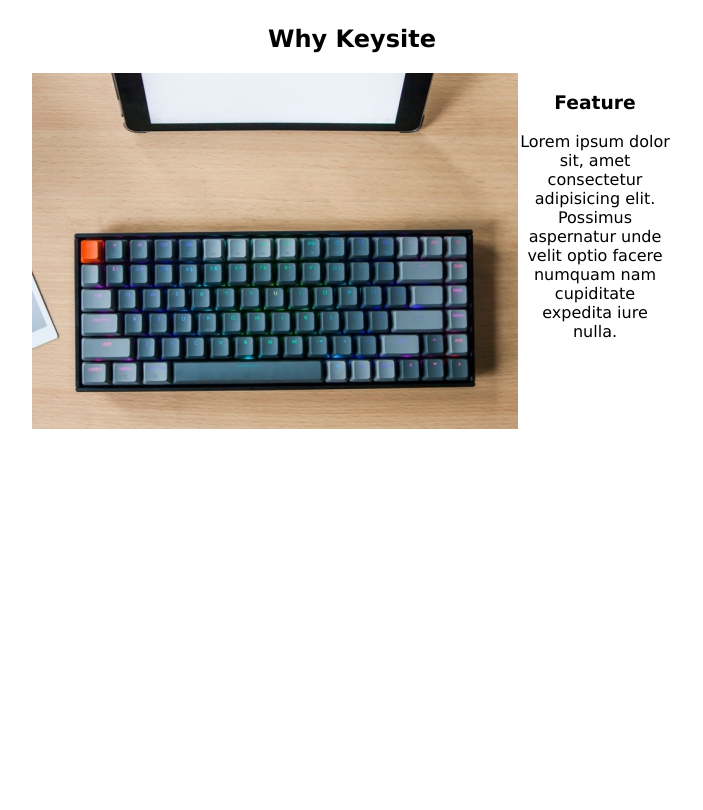
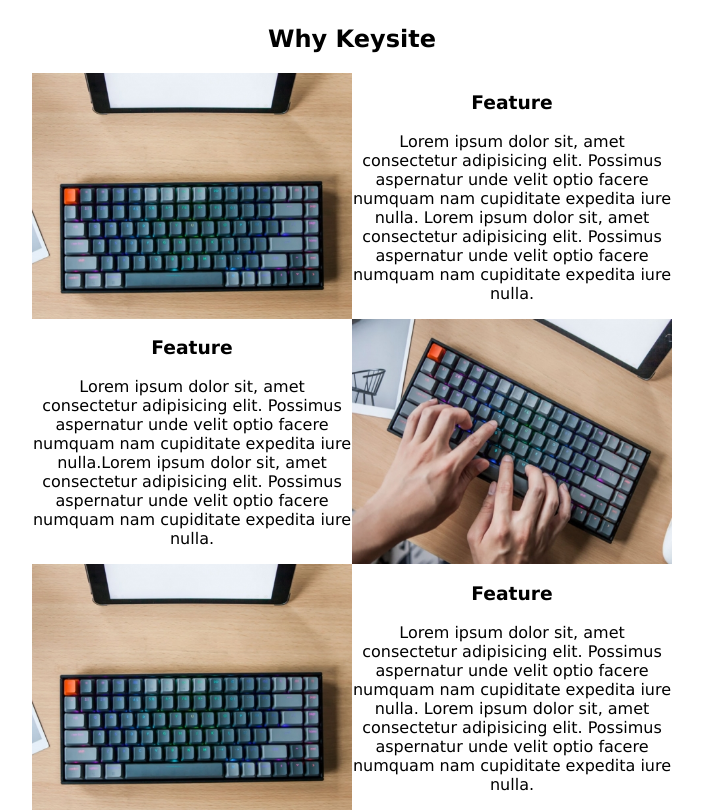
Before and after one commit to Kaleidics/keysite, a plain HTML site: page index.html in a window 1280 px wide. Shown: the part 1180-1990 px from the top of the page, without its empty margins (288-991 px from the left). Before the commit the page ends 1609 px from the top, so only its background shows below. Drawn offline with nearby package versions, Linux system fonts and the light colour scheme.

Commit message:
update files

```diff
--- a/index.html
+++ b/index.html
@@ -75,14 +75,38 @@
                 <h2 class="section-header">Why Keysite</h2>
                 <div id="content">
                     <div class="inner-content1">
-                        <img src="./images/inner-content1.jpg" alt="">
+                        <img src="./images/inner-content1.jpg" alt="keyboard">
                         <div class="img-text">
                             <h3>Feature</h3>
-                            <p>Lorem ipsum dolor sit, amet consectetur adipisicing elit. Possimus aspernatur unde velit optio facere numquam nam cupiditate expedita iure nulla.</p>
+                            <p>Lorem ipsum dolor sit, amet consectetur adipisicing elit. Possimus aspernatur unde velit optio facere numquam nam cupiditate expedita iure nulla.
+                                Lorem ipsum dolor sit, amet consectetur adipisicing elit. Possimus aspernatur unde velit optio facere numquam nam
+                                cupiditate expedita iure nulla.
+                            </p>
+                        </div>
+                    </div>
+                    <div class="inner-content1">
+                        <div class="img-text">
+                            <h3>Feature</h3>
+                            <p>Lorem ipsum dolor sit, amet consectetur adipisicing elit. Possimus aspernatur unde velit optio facere numquam nam
+                                cupiditate expedita iure nulla.Lorem ipsum dolor sit, amet consectetur adipisicing elit. Possimus aspernatur unde velit optio facere numquam nam
+                                cupiditate expedita iure nulla.
+                            </p>
+                        </div>
+                        <img src="./images/inner-content3.jpg" alt="keyboard">
+                    </div>
+                    <div class="inner-content1">
+                        <img src="./images/inner-content1.jpg" alt="keyboard">
+                        <div class="img-text">
+                            <h3>Feature</h3>
+                            <p>Lorem ipsum dolor sit, amet consectetur adipisicing elit. Possimus aspernatur unde velit optio facere numquam nam cupiditate expedita iure nulla.
+                                Lorem ipsum dolor sit, amet consectetur adipisicing elit. Possimus aspernatur unde velit optio facere numquam nam
+                                cupiditate expedita iure nulla.
+                            </p>
                         </div>
                     </div>
                 </div>
             </section>
+
         </main>
 
         <script src="script.js"></script>
--- a/styles.css
+++ b/styles.css
@@ -200,6 +200,10 @@ section {
   margin: 0 auto;
 }
 
+.inner-content1 img {
+  width: 50%;
+}
+
 .inner-content1 .img-text {
   text-align: center;
 }
```
Also changed, not shown: images/inner-content3.jpg (added).
